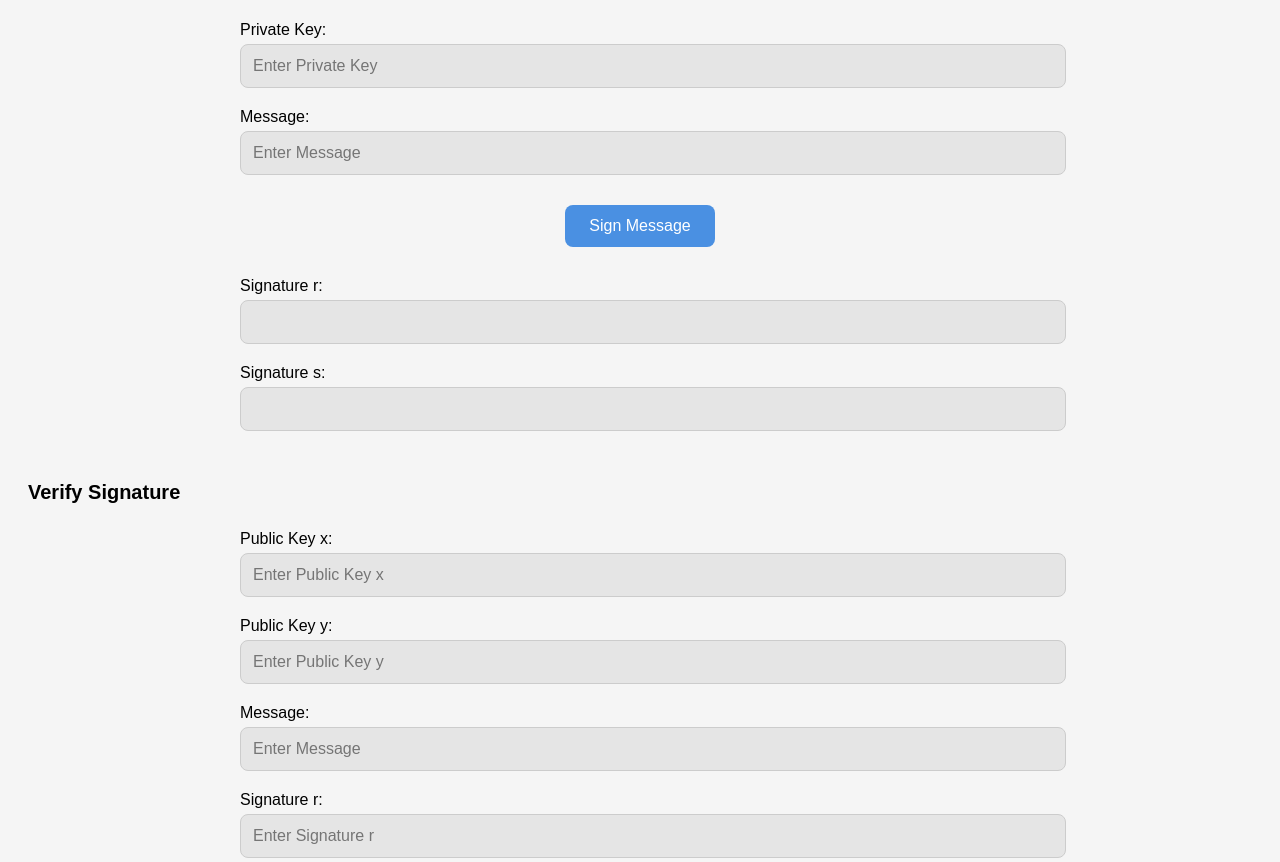
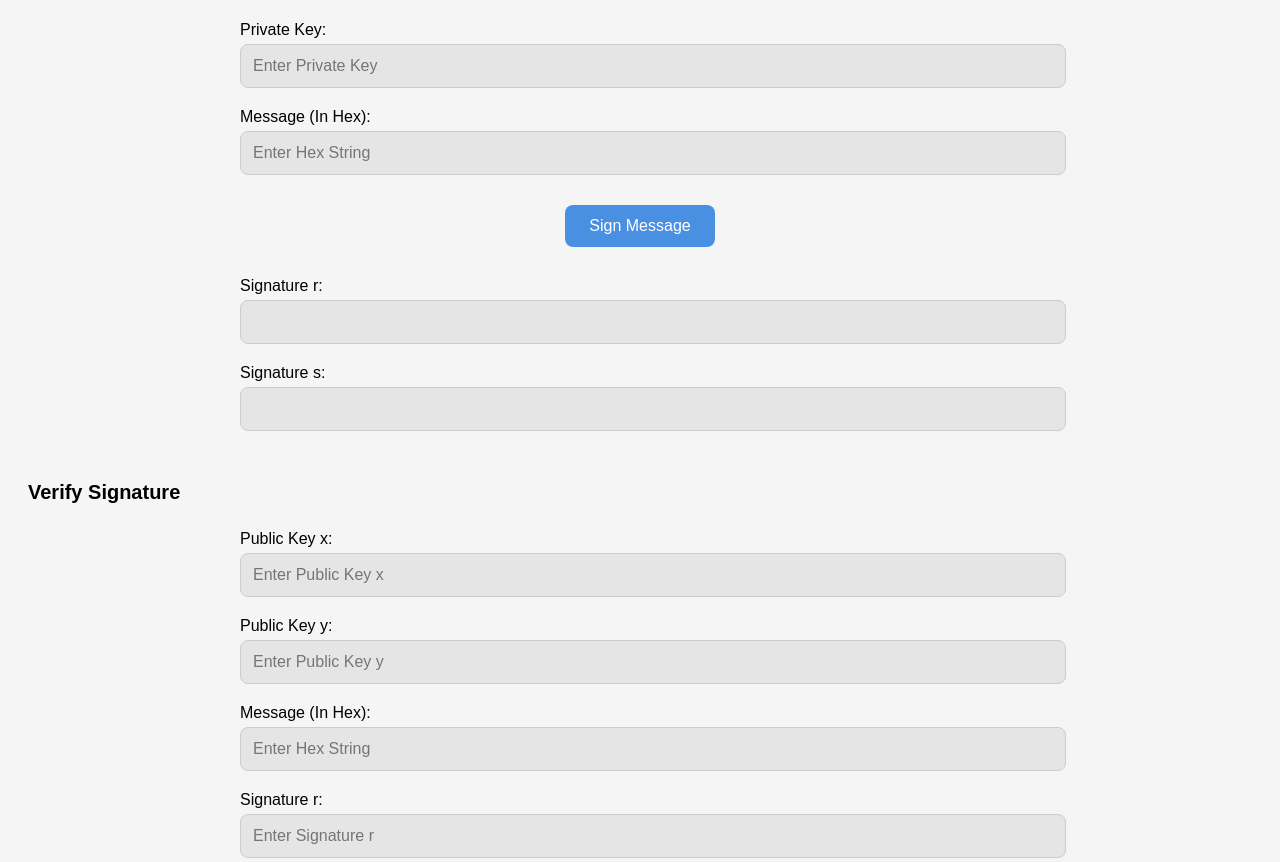
Before and after one commit to DrGregDoyle/CryptoAPI, a Flask app: page / in a window 1280 px wide. Shown: the part 665-1527 px from the top of the page. Run offline with Flask 3, Linux system fonts and the light colour scheme.

Commit message:
Confirmed generate keys, sign message and validate signature

```diff
--- a/templates/index.html
+++ b/templates/index.html
@@ -109,8 +109,8 @@
 
     <!-- Message Field -->
     <div class="field-container">
-        <label for="sign-message">Message:</label>
-        <input type="text" id="sign-message" class="text-field" placeholder="Enter Message">
+        <label for="sign-message">Message (In Hex):</label>
+        <input type="text" id="sign-message" class="text-field" placeholder="Enter Hex String">
     </div>
 
     <!-- Sign Button -->
@@ -146,8 +146,8 @@
 
     <!-- Message for Verification -->
     <div class="field-container">
-        <label for="verify-message">Message:</label>
-        <input type="text" id="verify-message" class="text-field" placeholder="Enter Message">
+        <label for="verify-message">Message (In Hex):</label>
+        <input type="text" id="verify-message" class="text-field" placeholder="Enter Hex String">
     </div>
 
     <!-- Signature r for Verification -->
@@ -212,13 +212,13 @@
         .catch(error => console.error('Error:', error));
     }
 
+    // Function to verify a signature
     function verifySignature() {
-        // Convert the public key and signature components to BigInt
-        const publicKeyX = BigInt(document.getElementById('verify-public-key-x').value).toString();
-        const publicKeyY = BigInt(document.getElementById('verify-public-key-y').value).toString();
+        const publicKeyX = document.getElementById('verify-public-key-x').value.trim();
+        const publicKeyY = document.getElementById('verify-public-key-y').value.trim();
+        const signatureR = document.getElementById('verify-signature-r').value.trim();
+        const signatureS = document.getElementById('verify-signature-s').value.trim();
         const message = document.getElementById('verify-message').value;
-        const signatureR = BigInt(document.getElementById('verify-signature-r').value).toString();
-        const signatureS = BigInt(document.getElementById('verify-signature-s').value).toString();
 
         const data = {
             public_key_x: publicKeyX,
```
